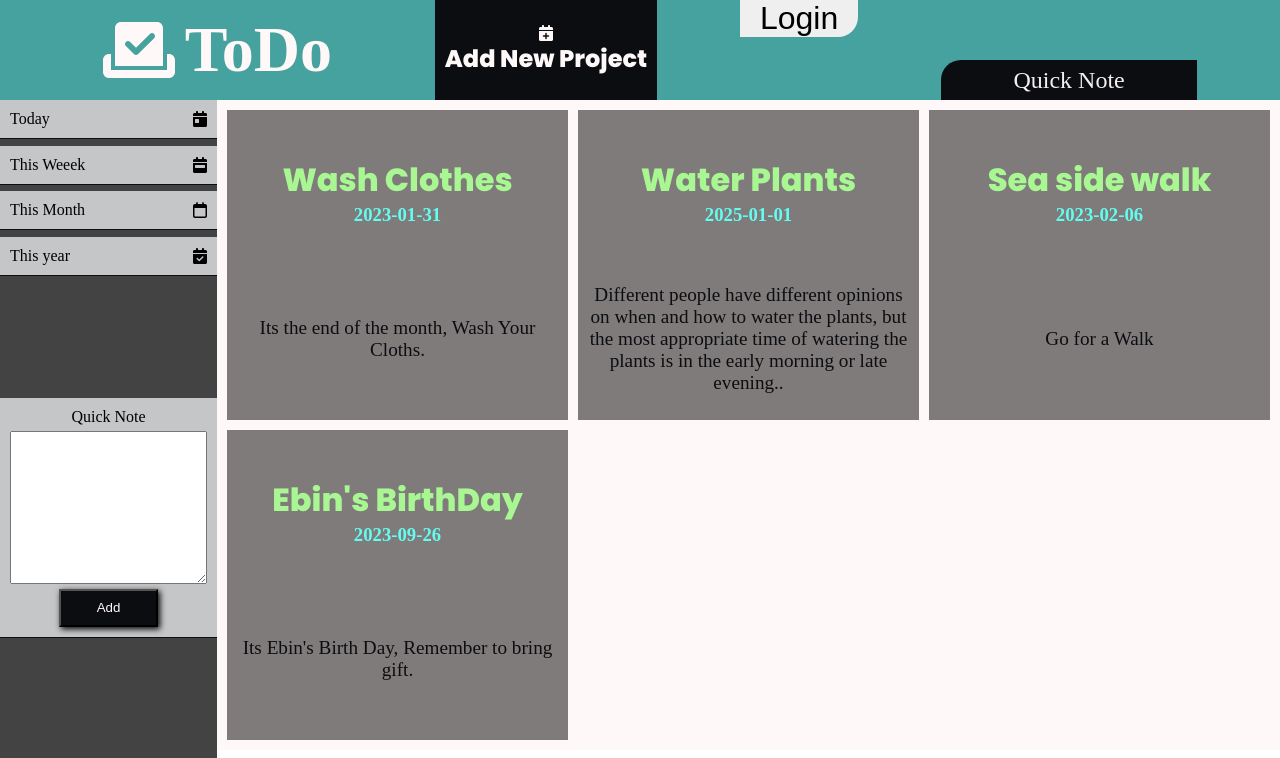
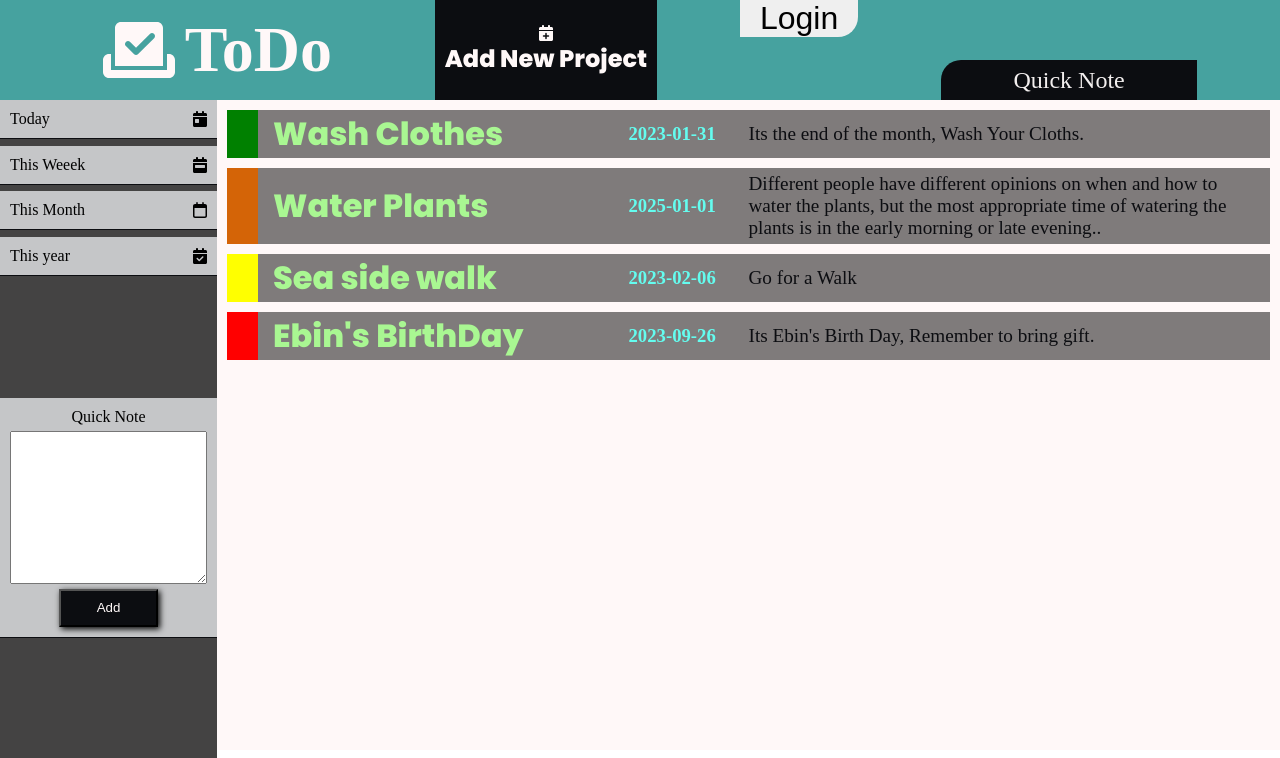
Before and after one commit to abyebin/Todo-app-, a website with bundled scripts: page dist/index.html in a window 1280 px wide. Shown: the top 758 px of the page. Built offline with nearby package versions, Linux system fonts and the light colour scheme.

Commit message:
priority add

```diff
--- a/src/storage.js
+++ b/src/storage.js
@@ -7,28 +7,33 @@ export const todoData = [
     title: 'Wash Clothes',
     date: '2023-01-31',
     text: 'Its the end of the month, Wash Your Cloths.',
+    priority: '10',
   },
   {
     title: 'Water Plants',
     date: '2025-01-01',
     text: 'Different people have different opinions on when and how to water the plants, but the most appropriate time of watering the plants is in the early morning or late evening..',
+    priority: '50',
   },
   {
     title: 'Sea side walk',
     date: '2023-02-06',
     text: 'Go for a Walk',
+    priority: '30',
   },
   {
     title: "Ebin's BirthDay",
     date: '2023-09-26',
     text: "Its Ebin's Birth Day, Remember to bring gift.",
+    priority: '90',
   },
 ];
 
-function Todo(title, date, text) {
+function Todo(title, date, text, priority) {
   this.title = title;
   this.date = date;
   this.text = text;
+  this.priority = priority;
 }
 
 export function closeForm() {
@@ -47,12 +52,12 @@ export function addNew() {
   const title = document.getElementById('todo').value;
   const data = document.getElementById('date').value;
   const text = document.getElementById('text').value;
+  const priority = document.getElementById('priority').value;
 
   if (title.length < 1 || date.length < 1) {
     return;
   } else {
-    const todo1 = new Todo(title, data, text);
-
+    const todo1 = new Todo(title, data, text, priority);
     todoData.push(todo1);
 
     resetForm();
@@ -61,6 +66,5 @@ export function addNew() {
     //prevent tasks from doubiling
     const page = (document.querySelector('.right-main').innerHTML = '');
     displayToPage();
-    console.log([...todoData])
   }
 }
--- a/src/style.css
+++ b/src/style.css
@@ -1,5 +1,4 @@
-
-  @import url('https://fonts.googleapis.com/css2?family=Poppins:ital,wght@0,500;0,800;1,400;1,600;1,800;1,900&display=swap');
+@import url('https://fonts.googleapis.com/css2?family=Poppins:ital,wght@0,500;0,800;1,400;1,600;1,800;1,900&display=swap');
 
 * {
   box-sizing: border-box;
@@ -19,7 +18,7 @@
   --transperent1: rgba(0, 0, 0, 0.5);
 }
 
-.addNewForm{
+.addNewForm {
   background-color: rgba(255, 255, 255, 0.4);
   backdrop-filter: blur(5px);
   width: 100%;
@@ -31,11 +30,10 @@
   flex-direction: column;
   align-items: center;
   justify-content: center;
-
 }
-.addNewForm form{
-background-color: var(--color4);
-padding: 20px;
+.addNewForm form {
+  background-color: var(--color4);
+  padding: 20px;
 
   display: flex;
   flex-direction: column;
@@ -43,21 +41,21 @@ padding: 20px;
   justify-content: center;
   gap: 15px;
 }
-.input-div{
+.input-div {
   width: 100%;
 }
-.addNewForm .button{
- cursor: pointer;
+.addNewForm .button {
+  cursor: pointer;
 }
 
-form .input-div{
+form .input-div {
   display: flex;
   flex-direction: column;
   align-items: center;
   justify-content: space-between;
 }
 
-.input-div input{
+.input-div input {
   padding: 10px;
   min-width: 100%;
   height: 80%;
@@ -98,7 +96,7 @@ form .input-div{
   color: var(--backColor);
 }
 
-.addNewTodo{
+.addNewTodo {
   background-color: var(--contColor);
   color: var(--color5);
   height: 100%;
@@ -110,12 +108,12 @@ form .input-div{
   font-family: 'Poppins', sans-serif;
   cursor: pointer;
 }
-.addNewTodo:hover{
+.addNewTodo:hover {
   background-color: #444343;
   text-shadow: 0px 0px 20px var(--color4);
   border-radius: 0 20px;
 }
-.addNewTodo:active{
+.addNewTodo:active {
   text-shadow: none;
 }
 .dropDown-container {
@@ -239,36 +237,48 @@ form .input-div{
 
   padding: 10px;
   gap: 10px;
-
-  display: grid;
-  grid-template: repeat(auto-fill, minmax(250px, 1fr)) / repeat(auto-fill, minmax(300px, 1fr));
+  display: flex;
+  flex-direction: column;
 }
 .right-main .box {
   background-color: var(--transperent1);
-  padding: 10px;
-  gap: 5px;
-
-  min-height: min-content;
-
+  padding: 0 10px 0 0;
+  gap: 15px;
   display: grid;
-  grid-template: 1fr  1fr /1fr;
-  align-items: center;
-  justify-content: center;
-  text-align: center;
+  grid-template: 1fr/3% auto 100px 50%;
+  width: 100%;
   color: var(--backColor);
 }
-.right-main p{
+.noteDiv {
   color: var(--contColor);
   font-size: 1.2rem;
+  margin: auto 0;
+  padding: 5px;
 }
-.date-and-title{
-  align-self: flex-start;
+.dateDiv {
+  margin: auto 0;
 }
-.right-main h1{
+.titleDiv{
   color: var(--color7);
-  font-family: poppins,sans-serif;
-  text-align: center;
-  align-self: flex-start;
+  font-family: poppins, sans-serif;
+  text-align: start;
+  margin: auto 0;
+}
+
+.priority{
+  padding: 10%
+}
+.low{
+  background-color: green;
+}
+.medium{
+  background-color: yellow;
+}
+.high{
+  background-color: #d46407;
+}
+.urgent{
+  background-color: red;
 }
 
 footer {
--- a/src/todayElements.js
+++ b/src/todayElements.js
@@ -1,36 +1,62 @@
-
 import { todoData } from './storage';
 
 const main = document.querySelector('.right-main');
 
 export function displayToPage() {
+  console.log(todoData);
   todoData.forEach((x) => {
-
     const box = document.createElement('div');
-    box.classList.add('box')
+    box.classList.add('box');
     main.appendChild(box);
 
-    const dateAndTitle = document.createElement('div')
-    dateAndTitle.classList.add('date-title-div')
-    box.appendChild(dateAndTitle)
+    const iconsDiv = document.createElement('div');
+    iconsDiv.classList.add('iconsDiv');
+    box.appendChild(iconsDiv);
 
-    for(let i in x){
-      if(i === "title"){
-        const titleText = document.createElement('h1')
-        titleText.textContent = `${x[i]}`
-        dateAndTitle.appendChild(titleText)
-      }
-      else if(i === "date"){
-        const titleText = document.createElement('h3')
-        titleText.textContent = `${x[i]}`
-        dateAndTitle.appendChild(titleText)
-      }
-      else if(i === "text"){
-        const titleText = document.createElement('p')
-        titleText.textContent = `${x[i]}`
-        box.appendChild(titleText)
+    const titleDiv = document.createElement('div');
+    titleDiv.classList.add('titleDiv');
+    box.appendChild(titleDiv);
+
+    const dateDiv = document.createElement('div');
+    dateDiv.classList.add('dateDiv');
+    box.appendChild(dateDiv);
+
+    const noteDiv = document.createElement('div');
+    noteDiv.classList.add('noteDiv');
+    box.appendChild(noteDiv);
+
+    for (let i in x) {
+      console.log(x)
+      if (i === 'title') {
+        const titleText = document.createElement('h1');
+        titleText.textContent = `${x[i]}`;
+        titleDiv.appendChild(titleText);
+      } else if (i === 'date') {
+        const titleText = document.createElement('h3');
+        titleText.textContent = `${x[i]}`;
+        dateDiv.appendChild(titleText);
+      } else if (i === 'text') {
+        const titleText = document.createElement('p');
+        titleText.textContent = `${x[i]}`;
+        noteDiv.appendChild(titleText);
+      } else if (i === 'priority') {
+        let y = parseInt(x[i]);
+
+        const priorityx = document.createElement('h3');
+        if (y < 20) {
+          iconsDiv.classList.add('priority');
+          iconsDiv.classList.add('low');
+        } else if (y >= 20 && y < 50) {
+          iconsDiv.classList.add('priority');
+          iconsDiv.classList.add('medium');
+        } else if (y >= 50 && y < 80) {
+          iconsDiv.classList.add('priority');
+          iconsDiv.classList.add('high');
+        } else {
+          iconsDiv.classList.add('priority');
+          iconsDiv.classList.add('urgent');
+        }
       }
     }
   });
-
 }
```
Also changed, not shown: dist/index.html, dist/storage.bundle.js, 1 other file.
